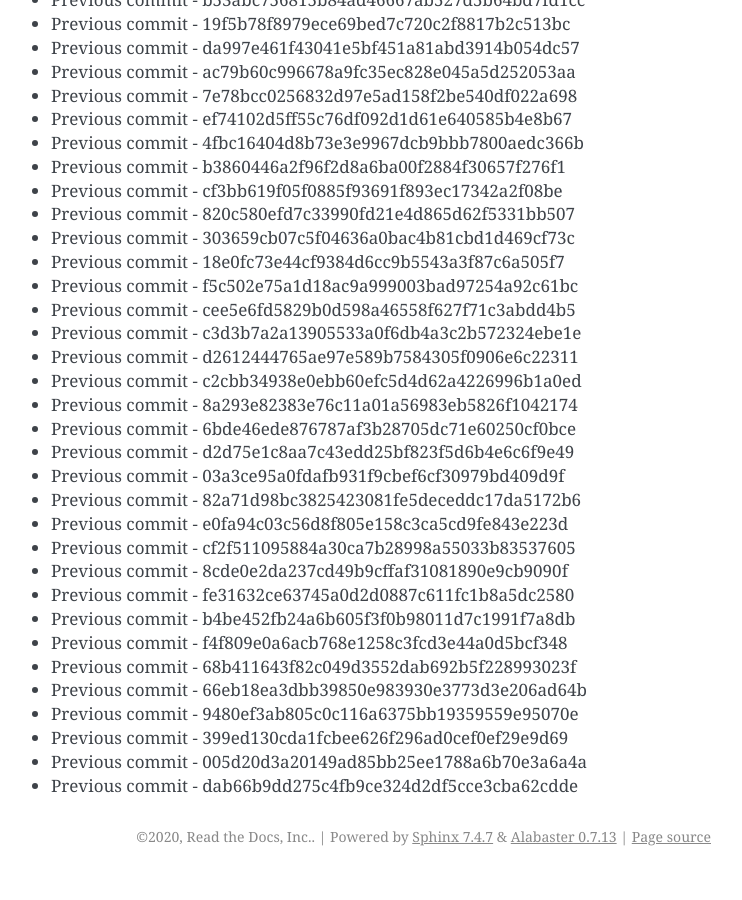
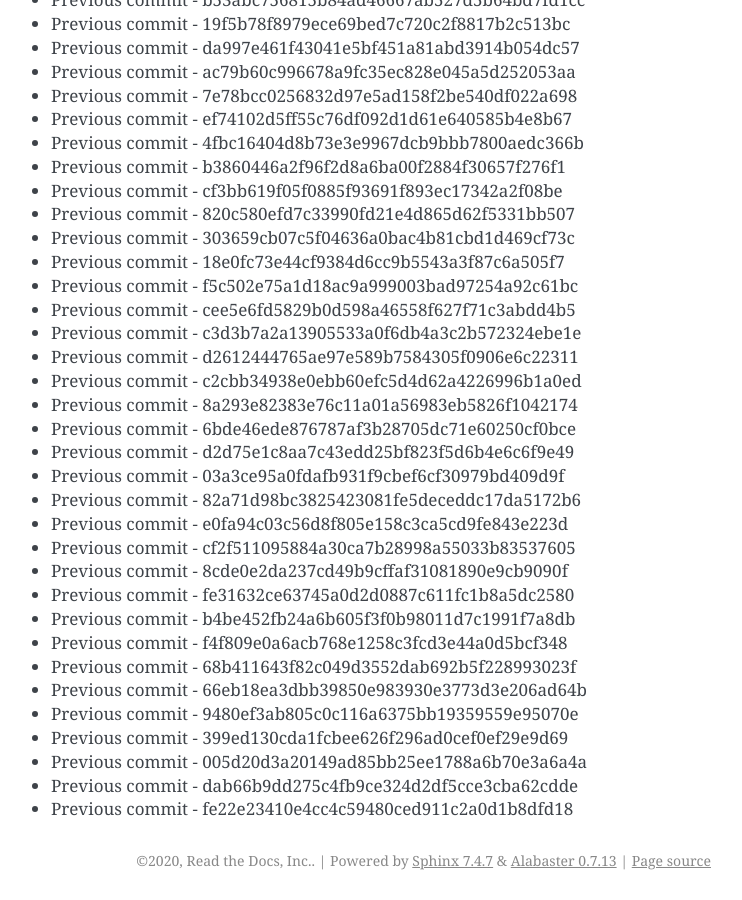
Before and after one commit to readthedocs/rtd-git-stresstest, a Sphinx documentation site: the page built from docs/updates.rst, in a window 1280 px wide and 900 px high, scrolled down 86086 px. Shown: the whole window, without its empty margins (399-1141 px from the left). Built offline with Sphinx 7.4.7, drawn with Linux system fonts in a browser that asks for light colours; before the commit the page ends 86962 px from its top, so only the background shows below that.

Commit message:
Generating commit from previous: fe22e23410e4cc4c59480ced911c2a0d1b8dfd18

```diff
--- a/docs/updates.rst
+++ b/docs/updates.rst
@@ -3649,3 +3649,4 @@ It can be tested for any performance characteristics.
 * Previous commit - 399ed130cda1fcbee626f296ad0cef0ef29e9d69
 * Previous commit - 005d20d3a20149ad85bb25ee1788a6b70e3a6a4a
 * Previous commit - dab66b9dd275c4fb9ce324d2df5cce3cba62cdde
+* Previous commit - fe22e23410e4cc4c59480ced911c2a0d1b8dfd18
```
